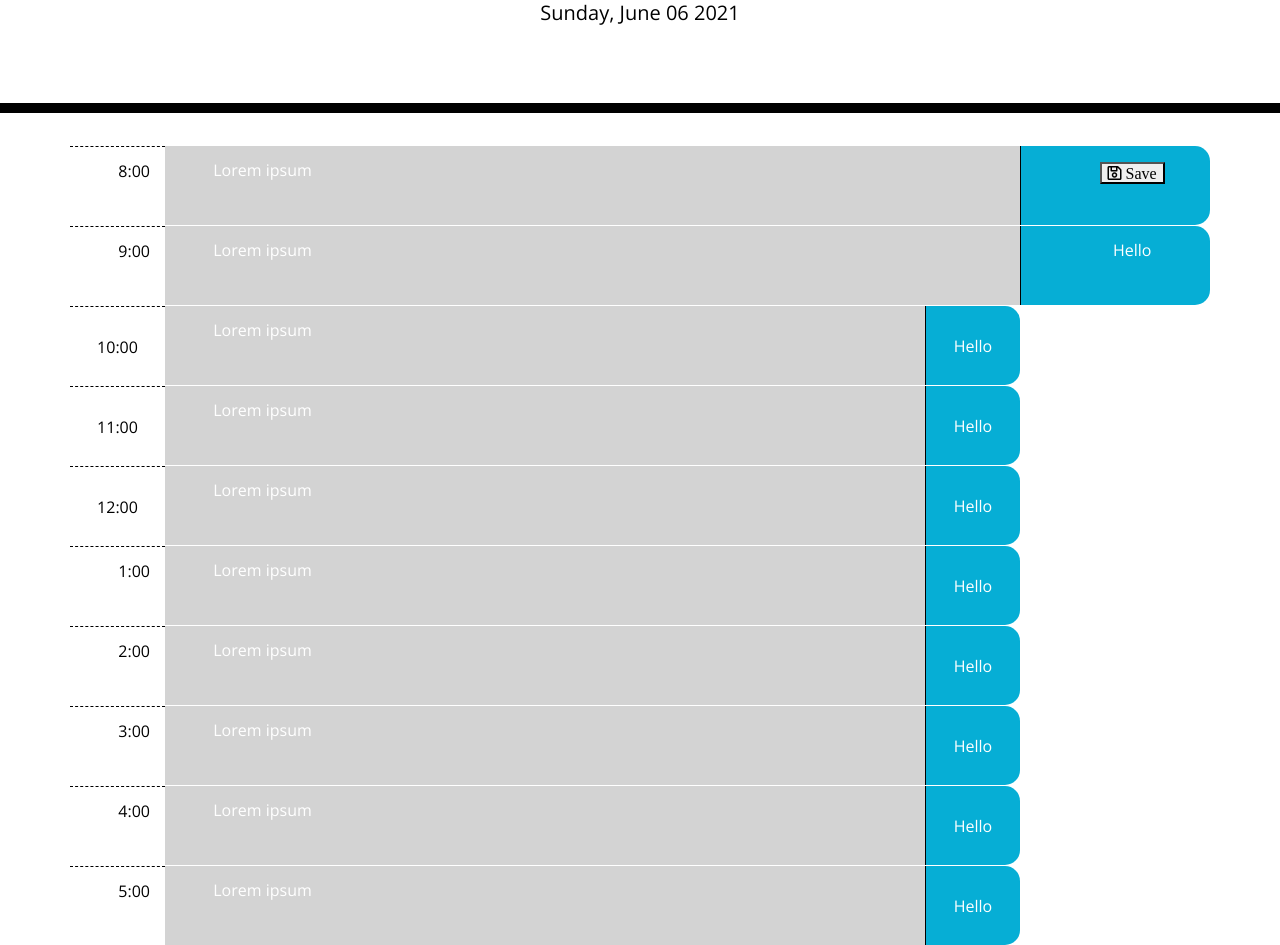
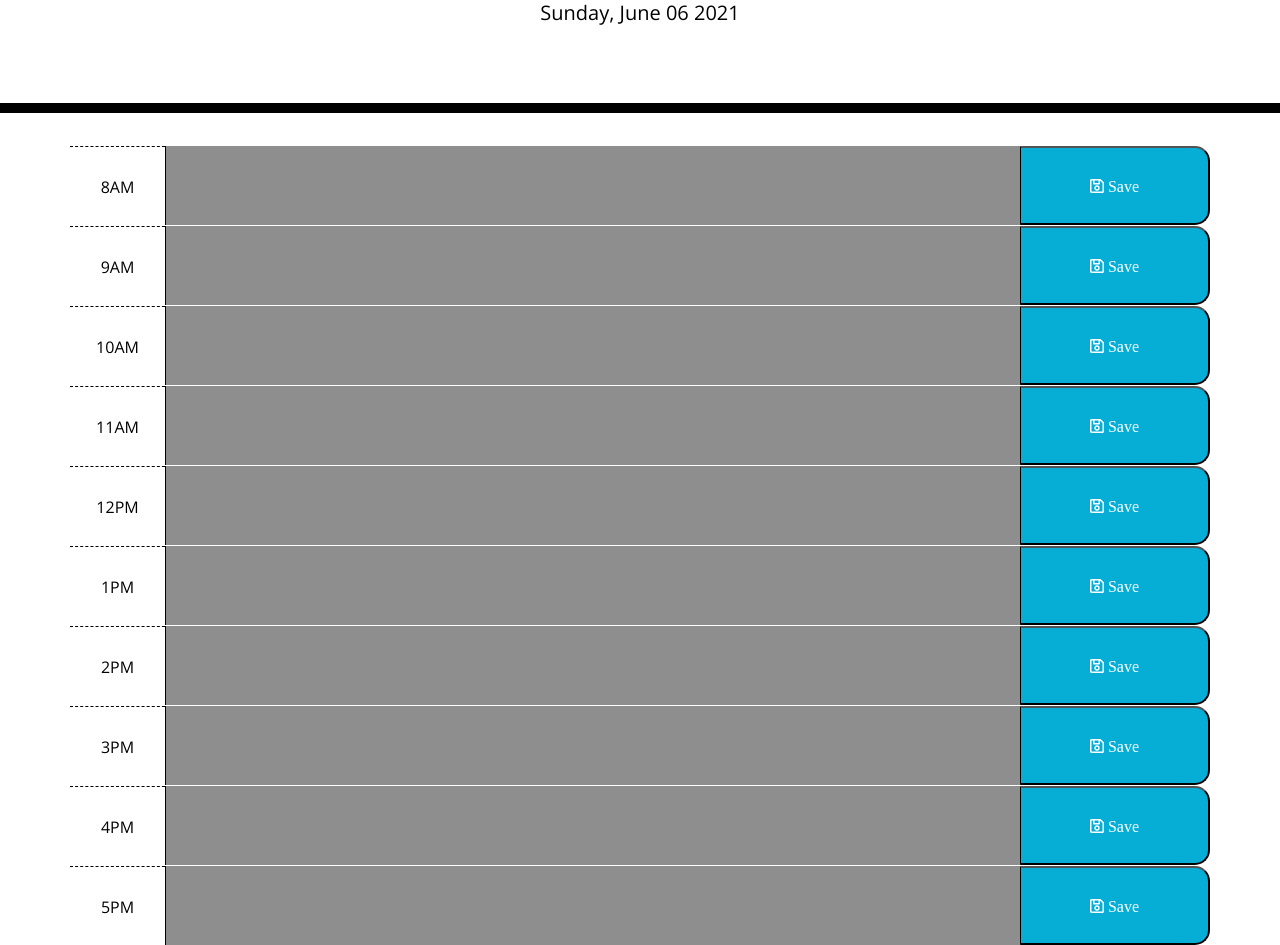
Before and after one commit to AZBDaniel/work-day-scheduler, a plain HTML site: page index.html in a window 1280 px wide. Shown: the part 191-1136 px from the top of the page. Drawn offline with nearby package versions, Linux system fonts and the light colour scheme.

Commit message:
Jump alot of steps with pushes but all code working

```diff
--- a/assets/css/style.css
+++ b/assets/css/style.css
@@ -44,17 +44,17 @@ textarea{
 }
 
 .past {
-  background-color: #d3d3d3;
+  background-color: #8f8e8e;
   color: white;
 }
 
 .present {
-  background-color: #ff6961;
+  background-color: #ffb561;
   color: white;
 }
 
 .future {
-  background-color: #77dd77;
+  background-color: #3bfb3b;
   color: white;
 }
 
@@ -64,9 +64,19 @@ textarea{
   border-bottom-right-radius: 15px;
   background-color: #06AED5;
   color: white;
+  align-items: center;
 }
 
 .saveBtn i:hover {
   font-size: 20px;
   transition: all .3s ease-in-out;
 }
+
+.center {
+  margin: 0;
+  position: absolute;
+  top: 50%;
+  left: 50%;
+  -ms-transform: translate(-50%, -50%);
+  transform: translate(-50%, -50%);
+}
--- a/assets/js/script.js
+++ b/assets/js/script.js
@@ -8,12 +8,30 @@ $("#currentDay").text(now);
 $('.time-block').each(function (i) {
     const currentTimeHour = parseInt(dayjs().format('HH'));
     var timeSlotHour = hours[i];
-
+console.log(timeSlotHour)
     if (timeSlotHour < currentTimeHour) {
         $(this).children('.description').addClass('past');
-    } else if (timeSlotHour == currentTimeHour) {
+    } else if (timeSlotHour === currentTimeHour) {
         $(this).children('.description').addClass('present');
     } else {
         $(this).children('.description').addClass('future');
     }
 });
+
+$('.saveBtn').on('click', function () {
+    var saveClick = $(this).siblings('.description').val();
+    var hourId = $(this).parent().attr('id');
+    localStorage.setItem(hourId, saveClick);
+    console.log(hourId, saveClick);
+})
+
+$('#hour8 .description').val(localStorage.getItem('hour8'));
+$('#hour9 .description').val(localStorage.getItem('hour9'));
+$('#hour10 .description').val(localStorage.getItem('hour10'));
+$('#hour11 .description').val(localStorage.getItem('hour11'));
+$('#hour12 .description').val(localStorage.getItem('hour12'));
+$('#hour1 .description').val(localStorage.getItem('hour1'));
+$('#hour2 .description').val(localStorage.getItem('hour2'));
+$('#hour3 .description').val(localStorage.getItem('hour3'));
+$('#hour4 .description').val(localStorage.getItem('hour4'));
+$('#hour5 .description').val(localStorage.getItem('hour5'));
--- a/index.html
+++ b/index.html
@@ -22,124 +22,86 @@
 
   <div class="container">
 
-    <div class="row time-block">
+    <div class="row time-block" id="hour8">
       <div class="col-md-1 timeContainer">
-        8:00
+        8AM
       </div>
-      <div class="col-md-9 description">
-        Lorem ipsum
-      </div>
-      <div class="col-md-2 saveBtn">
-        <button id="saveBtn"><i class="far fa-save"> Save</i></button>
-      </div>
+      <textarea class="col-md-9 description"></textarea>
+      <button class="col-md-2 saveBtn" id="saveBtn"><i class="far fa-save"> Save</i></button>
     </div>
 
-    <div class="row time-block">
+    <div class="row time-block" id="hour9">
       <div class="col-md-1 timeContainer">
-        9:00
+        9AM
       </div>
-      <div class="col-md-9 description">
-        Lorem ipsum
-      </div>
-      <div class="col-md-2 saveBtn">
-        Hello
-      </div>
+      <textarea class="col-md-9 description"></textarea>
+      <button class="col-md-2 saveBtn" id="saveBtn"><i class="far fa-save"> Save</i></button>
     </div>
 
-    <div class="row time-block">
+    <div class="row time-block" id="hour10">
       <div class="col-md-1 timeContainer">
-        10:00
+        10AM
       </div>
-      <div class="col-md-8 description">
-        Lorem ipsum
-      </div>
-      <div class="col-md-1 saveBtn">
-        Hello
-      </div>
+      <textarea class="col-md-9 description"></textarea>
+      <button class="col-md-2 saveBtn" id="saveBtn"><i class="far fa-save"> Save</i></button>
     </div>
 
-    <div class="row time-block">
+    <div class="row time-block" id="hour11">
       <div class="col-md-1 timeContainer">
-        11:00
+        11AM
       </div>
-      <div class="col-md-8 description">
-        Lorem ipsum
-      </div>
-      <div class="col-md-1 saveBtn">
-        Hello
-      </div>
+      <textarea class="col-md-9 description"></textarea>
+      <button class="col-md-2 saveBtn" id="saveBtn"><i class="far fa-save"> Save</i></button>
     </div>
 
-    <div class="row time-block">
+    <div class="row time-block" id="hour12">
       <div class="col-md-1 timeContainer">
-        12:00
+        12PM
       </div>
-      <div class="col-md-8 description">
-        Lorem ipsum
-      </div>
-      <div class="col-md-1 saveBtn">
-        Hello
-      </div>
+      <textarea class="col-md-9 description"></textarea>
+      <button class="col-md-2 saveBtn" id="saveBtn"><i class="far fa-save"> Save</i></button>
     </div>
 
-    <div class="row time-block">
+    <div class="row time-block" id="hour1">
       <div class="col-md-1 timeContainer">
-        1:00
+        1PM
       </div>
-      <div class="col-md-8 description">
-        Lorem ipsum
-      </div>
-      <div class="col-md-1 saveBtn">
-        Hello
-      </div>
+      <textarea class="col-md-9 description"></textarea>
+      <button class="col-md-2 saveBtn" id="saveBtn"><i class="far fa-save"> Save</i></button>
     </div>
 
-    <div class="row time-block">
+    <div class="row time-block" id="hour2">
       <div class="col-md-1 timeContainer">
-        2:00
+        2PM
       </div>
-      <div class="col-md-8 description">
-        Lorem ipsum
-      </div>
-      <div class="col-md-1 saveBtn">
-        Hello
-      </div>
+      <textarea class="col-md-9 description"></textarea>
+      <button class="col-md-2 saveBtn" id="saveBtn"><i class="far fa-save"> Save</i></button>
     </div>
 
-    <div class="row time-block">
+    <div class="row time-block" id="hour3">
       <div class="col-md-1 timeContainer">
-        3:00
+        3PM
       </div>
-      <div class="col-md-8 description">
-        Lorem ipsum
-      </div>
-      <div class="col-md-1 saveBtn">
-        Hello
-      </div>
+      <textarea class="col-md-9 description"></textarea>
+      <button class="col-md-2 saveBtn" id="saveBtn"><i class="far fa-save"> Save</i></button>
     </div>
 
-    <div class="row time-block">
+    <div class="row time-block" id="hour4">
       <div class="col-md-1 timeContainer">
-        4:00
+        4PM
       </div>
-      <div class="col-md-8 description">
-        Lorem ipsum
-      </div>
-      <div class="col-md-1 saveBtn">
-        Hello
-      </div>
+      <textarea class="col-md-9 description"></textarea>
+      <button class="col-md-2 saveBtn" id="saveBtn"><i class="far fa-save"> Save</i></button>
     </div>
 
-    <div class="row time-block">
+    <div class="row time-block" id="hour5">
       <div class="col-md-1 timeContainer">
-        5:00
+        5PM
       </div>
-      <div class="col-md-8 description">
-        Lorem ipsum
-      </div>
-      <div class="col-md-1 saveBtn">
-        Hello
-      </div>
+      <textarea class="col-md-9 description"></textarea>
+      <button class="col-md-2 saveBtn" id="saveBtn"><i class="far fa-save"> Save</i></button>
+    </div>
+
     </div>
   </div>
 
```
Also changed, not shown: assets/images/saveButton.png (deleted), 2 other files.
